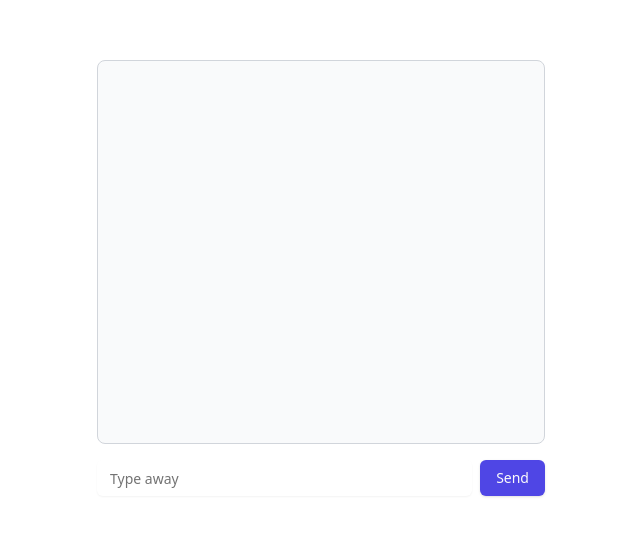
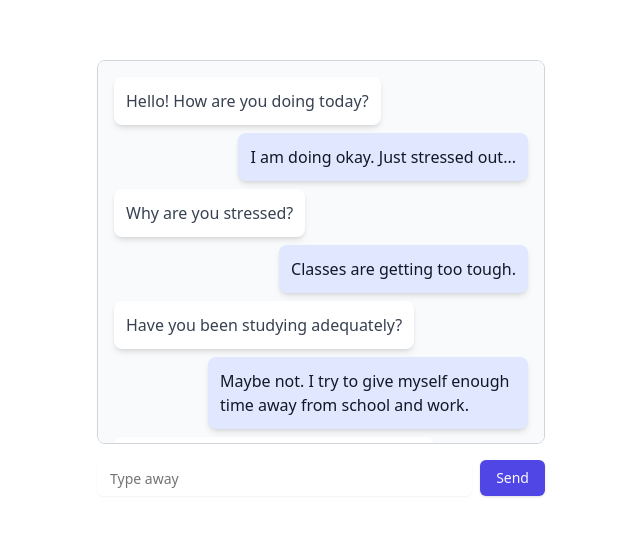
Before and after one commit to ardiahm/hackai_chatbot, a Next.js app in the folder thankschatgpt/: page /1 in a window 1280 px wide. Shown: the part 122-658 px from the top of the page, without its empty margins (319-959 px from the left). Built offline with nearby package versions, Linux system fonts and the light colour scheme.

Commit message:
updated chat screen and messagebubbles component

```diff
--- a/thankschatgpt/app/[chat]/page.tsx
+++ b/thankschatgpt/app/[chat]/page.tsx
@@ -1,14 +1,48 @@
 //work on here
+"use client";
+
+import { useState } from "react";
 import { Button } from "@/components/ui/button";
 import { Input } from "@/components/ui/input";
+import Messagebubble from "@/components/ui/messagebubble";
 
 export default function Page() {
+  type Message = {
+    text: string;
+    sender: "user" | "ai";
+  };
+
+  const [messages, setMessages] = useState<Message[]>([
+    { text: "Hello! How are you doing today?", sender: "ai" },
+    { text: "I am doing okay. Just stressed out...", sender: "user" },
+    { text: "Why are you stressed?", sender: "ai" },
+    { text: "Classes are getting too tough.", sender: "user" },
+    { text: "Have you been studying adequately?", sender: "ai" },
+    {
+      text: "Maybe not. I try to give myself enough time away from school and work.",
+      sender: "user",
+    },
+    {
+      text: "Maybe you should try visiting your TA's office hours! It's a nice way to study without feeling like you are trapped inside the library.",
+      sender: "ai",
+    },
+  ]);
+
   return (
     // full container, holds messages and input/send seperately
     <div className="flex flex-col items-center justify-center h-screen w-full">
-      {/* Messages container*/}
-      <div className="w-full max-w-md h-96 overflow-y-auto border border-gray-300 rounded-lg p-4 bg-gray-50"></div>
-      {/* input and send button*/}
+      {/* Chat Messages Container */}
+      <div className="w-screen flex flex-col justify-center items-center">
+        <div className="w-full max-w-md h-96 overflow-y-auto border border-gray-300 rounded-lg p-4 bg-gray-50 flex flex-col space-y-2">
+          {messages.map((msg, index) => (
+            <Messagebubble
+              key={index}
+              text={msg.text}
+              sender={msg.sender as "user" | "ai"}
+            />
+          ))}
+        </div>
+        {/* input field and send button*/}
         <div className="flex w-full max-w-md items-center space-x-2 pt-2 mt-2">
           <Input
             className="border border-transparent focus:outline-none focus:ring-2 focus:border-indigo-600 hover:border-indigo-600 flex-1"
@@ -18,5 +52,6 @@ export default function Page() {
           <Button className="bg-indigo-600 hover:bg-indigo-700">Send</Button>
         </div>
       </div>
+    </div>
   );
 }
--- /dev/null
+++ b/thankschatgpt/components/ui/messagebubble.tsx
@@ -0,0 +1,20 @@
+interface MessageProps {
+  text: string;
+  sender: "user" | "ai"; // Determines if it's a user message or AI response
+}
+
+const MessageBubble = ({ text, sender }: MessageProps) => {
+  return (
+    <div
+      className={`p-3 rounded-lg shadow-md max-w-xs ${
+        sender === "user"
+          ? "bg-indigo-100 text-gray-900 self-end"
+          : "bg-white text-gray-700 self-start"
+      }`}
+    >
+      <p>{text}</p>
+    </div>
+  );
+};
+
+export default MessageBubble;
```
Lines whose indentation alone changed are shown as unchanged.
